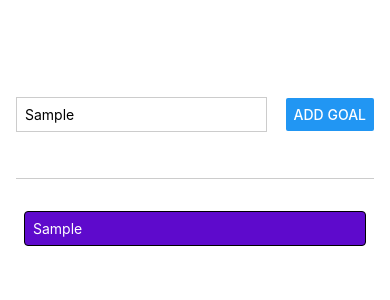
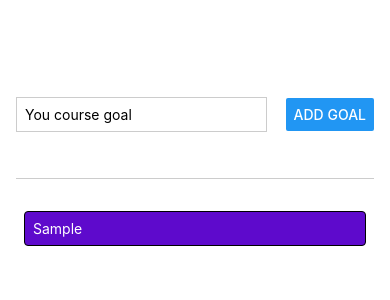
Before and after one commit to vincentochoa3/ReactNative-Course, a React Native app: screen / in a window 390 px wide. Both pictures are taken after typing "Sample" into the empty fields and a click on the button "ADD GOAL". Shown: the top 300 px of the page. Built offline with nearby package versions, Linux system fonts and the light colour scheme.

Commit message:
split main component into smaller components

```diff
--- a/App.js
+++ b/App.js
@@ -1,43 +1,33 @@
-import {useState} from "react"
-import { StatusBar } from 'expo-status-bar';
-import { StyleSheet, Text, View, Button, TextInput, ScrollView, FlatList } from 'react-native';
+import { useState } from "react";
+import { StatusBar } from "expo-status-bar";
+import { StyleSheet, View, FlatList } from "react-native";
+
+import GoalItem from "./components/GoalItem";
+import GoalInput from "./components/GoalInput";
 
 export default function App() {
-  const [enteredGoalText, setEnteredGoalText] = useState('')
-  const [courseGoals, setCourseGoals] = useState([])
+  const [courseGoals, setCourseGoals] = useState([]);
 
-  function goalInputHandler(enteredText) {
-    setEnteredGoalText(enteredText)
-  }
-
-  function addGoalHandler() {
-    setCourseGoals((currentCourseGoals) => [...currentCourseGoals, {text: enteredGoalText, id: Math.random().toString()}])
+  function addGoalHandler(enteredGoalText) {
+    setCourseGoals((currentCourseGoals) => [
+      ...currentCourseGoals,
+      { text: enteredGoalText, id: Math.random().toString() },
+    ]);
   }
 
   return (
     <View style={styles.appContainer}>
       <StatusBar style="auto" />
-      <View style={styles.inputContainer}>
-        <TextInput
-          style={styles.textInput}
-          placeholder="You course goal"
-          onChangeText={goalInputHandler}
-        />
-        <Button title="Add Goal" onPress={addGoalHandler} />
-      </View>
+      <GoalInput onAddGoal={addGoalHandler} />
       <View style={styles.goalsContainer}>
-        <FlatList data={courseGoals} renderItem={(itemData) => {
-          return(
-          <View style={styles.goalItem}>
-              <Text style={styles.goalText}>
-                {itemData.item.text}
-              </Text>
-            </View>
-          )
-        }}
+        <FlatList
+          data={courseGoals}
+          renderItem={(itemData) => {
+            return <GoalItem text={itemData.item.text} />;
+          }}
           keyExtractor={(item, index) => {
-            return item.id
-        }}
+            return item.id;
+          }}
         />
       </View>
     </View>
@@ -48,35 +38,9 @@
   appContainer: {
     flex: 1,
     paddingTop: 50,
-    paddingHorizontal: 16
-  },
-  inputContainer: {
-    flex: 1,
-    flexDirection: 'row',
-    justifyContent: "space-between",
-    alignItems: "center",
-    marginBottom: 24,
-    borderBottomWidth: 1,
-    borderBottomColor: "#cccccc"
-  },
-  textInput: {
-    borderWidth: 1,
-    borderColor: "#cccccc",
-    width: "70%",
-    marginRight: 8,
-    padding: 8,
+    paddingHorizontal: 16,
   },
   goalsContainer: {
-    flex: 5
+    flex: 5,
   },
-  goalItem: {
-    margin: 8,
-    padding: 8,
-    borderRadius: 4,
-    borderWidth: 1,
-    backgroundColor: "#5e0acc",
-  },
-  goalText: {
-    color: "white"
-  }
 });
--- /dev/null
+++ b/components/GoalInput.js
@@ -0,0 +1,48 @@
+import { useState } from "react";
+import { StyleSheet, View, TextInput, Button } from "react-native";
+
+function GoalInput({ onAddGoal }) {
+  const [enteredGoalText, setEnteredGoalText] = useState("");
+
+  function goalInputHandler(enteredText) {
+    setEnteredGoalText(enteredText);
+  }
+
+  function addGoalHandler() {
+    onAddGoal(enteredGoalText);
+    setEnteredGoalText("");
+  }
+
+  return (
+    <View style={styles.inputContainer}>
+      <TextInput
+        style={styles.textInput}
+        placeholder="You course goal"
+        onChangeText={goalInputHandler}
+        value={enteredGoalText}
+      />
+      <Button title="Add Goal" onPress={addGoalHandler} />
+    </View>
+  );
+}
+
+export default GoalInput;
+
+const styles = StyleSheet.create({
+  inputContainer: {
+    flex: 1,
+    flexDirection: "row",
+    justifyContent: "space-between",
+    alignItems: "center",
+    marginBottom: 24,
+    borderBottomWidth: 1,
+    borderBottomColor: "#cccccc",
+  },
+  textInput: {
+    borderWidth: 1,
+    borderColor: "#cccccc",
+    width: "70%",
+    marginRight: 8,
+    padding: 8,
+  },
+});
--- /dev/null
+++ b/components/GoalItem.js
@@ -0,0 +1,24 @@
+import { StyleSheet, View, Text } from "react-native";
+
+function GoalItem({ text }) {
+  return (
+    <View style={styles.goalItem}>
+      <Text style={styles.goalText}>{text}</Text>
+    </View>
+  );
+}
+
+export default GoalItem;
+
+const styles = StyleSheet.create({
+  goalItem: {
+    margin: 8,
+    padding: 8,
+    borderRadius: 4,
+    borderWidth: 1,
+    backgroundColor: "#5e0acc",
+  },
+  goalText: {
+    color: "white",
+  },
+});
```
